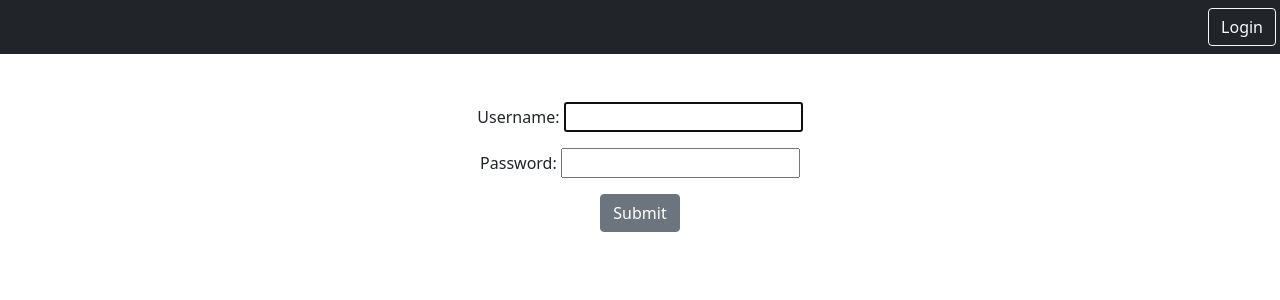
After one commit to DWensel/DJANGO-ESST, a Django app: page /login in a window 1280 px wide. The commit adds this page. Shown: the top 300 px of the page. Run offline with Django 5.2, Linux system fonts and the light colour scheme.

Commit message:
This is the project completed for what they had minus the sign up button added to navigation in home.html. But it does not work properly in django 5.2. There is issues with the creating a new user, as well as the logout

```diff
--- /dev/null
+++ b/home/templates/home/login.html
@@ -0,0 +1,9 @@
+{% extends "base.html" %}
+{% block content %}
+
+<form action="" method="post">{% csrf_token %}
+    {{form.as_p}}
+    <input type="submit" class="btn btn-secondary" />
+</form>
+
+{% endblock content %}
--- a/home/urls.py
+++ b/home/urls.py
@@ -2,6 +2,9 @@ from django.urls import path
 from . import views
 
 urlpatterns = [
-    path('home', views.HomeView.as_view()),
-    path('authorized', views.AuthoerizedView.as_view()),
+    path('', views.HomeView.as_view(), name='home'), # The empty path here means the default homepage will be the url without any added path. i.e. LocalHost
+    # path('authorized', views.AuthoerizedView.as_view()), # Our system doesn't really need this as we aren't going to the view?
+    path('login', views.LoginInterfaceView.as_view(), name='login'),
+    path('logout',views.LogoutInterfaceView.as_view(), name='logout'),
+    path('signup', views.SignupView.as_view(), name='signup'),
 ]
--- a/home/views.py
+++ b/home/views.py
@@ -2,12 +2,40 @@ from django.shortcuts import render
 from django.http import HttpResponse
 from datetime import datetime
 from django.views.generic import TemplateView
+from django.views.generic.edit import CreateView
 from django.contrib.auth.mixins import LoginRequiredMixin
+from django.contrib.auth.views import LoginView, LogoutView
+from django.contrib.auth.forms import UserCreationForm
+from django.contrib.auth.models import User
+from django.shortcuts import redirect
+
+
+class SignupView(CreateView):
+    from_class = UserCreationForm
+    template_name = '/home/register.html'
+    success_url = '/smart/notes'
+
+    # Override the get function
+    def get(self, request, *args, **kwargs):
+        if self.request.user.is_authenticated:
+            return redirect('notes.list')
+        return super().get(request, *args, **kwargs)
+
+
+class LogoutInterfaceView(LogoutView):
+    template_name = 'home/logout.html'
+
+
+class LoginInterfaceView(LoginView):
+    template_name = 'home/login.html'
+    # Upon successful login, Django has a default redirect set to /accounts/profile/. We changed this in settings.py
+
 
 class HomeView(TemplateView):
     template_name = 'home/welcome.html'
     extra_context = {'today': datetime.today()}
 
+
 class AuthoerizedView(LoginRequiredMixin, TemplateView):
     template_name = 'home/authorized.html'
     login_url = '/admin'
--- a/smartnotes/settings.py
+++ b/smartnotes/settings.py
@@ -130,3 +130,6 @@ STATICFILES_DIRS =[
 # https://docs.djangoproject.com/en/5.0/ref/settings/#default-auto-field
 
 DEFAULT_AUTO_FIELD = 'django.db.models.BigAutoField'
+
+# Change the global default redirect from django at /accounts/profile/ to what we want
+LOGIN_REDIRECT_URL = '/smart/notes'
--- a/static/templates/base.html
+++ b/static/templates/base.html
@@ -7,6 +7,17 @@
     </head>
 
     <body>
+        <nav class="navbar navbar-dark bg-dark">
+            <div class="ms-auto">
+                {% if user.is_authenticated %}
+                <a href="{% url 'notes.list' %}" class="btn btn-outline-light me-1">Home</a>
+                <a href="{% url 'notes.new' %}" class="btn btn-outline-light me-1">Create</a>
+                <a href="{% url 'logout' %}" class="btn btn-outline-light me-1">Logout</a>
+                {% else %}
+                <a href="{% url 'login' %}" class="btn btn-outline-light me-1">Login</a> <!-- This apparently doesn't work in Djagno 5.2-->
+                {% endif %}
+            </div>
+        </nav>
         <div class="my-5 text-center container">
         {% block content %}
         {% endblock%}
```
Also changed, not shown: home/templates/home/logout.html (added, +11 -0 lines), home/templates/home/register.html (added, +9 -0 lines).
